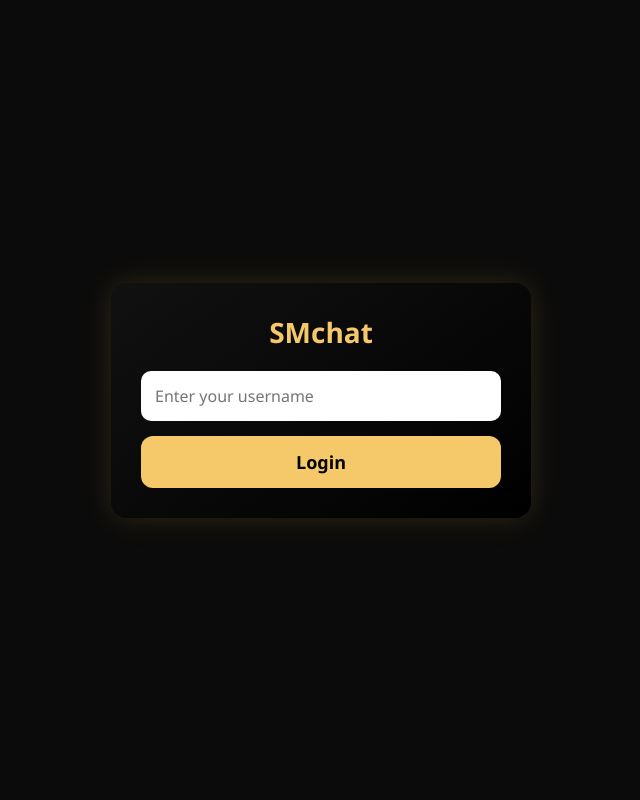
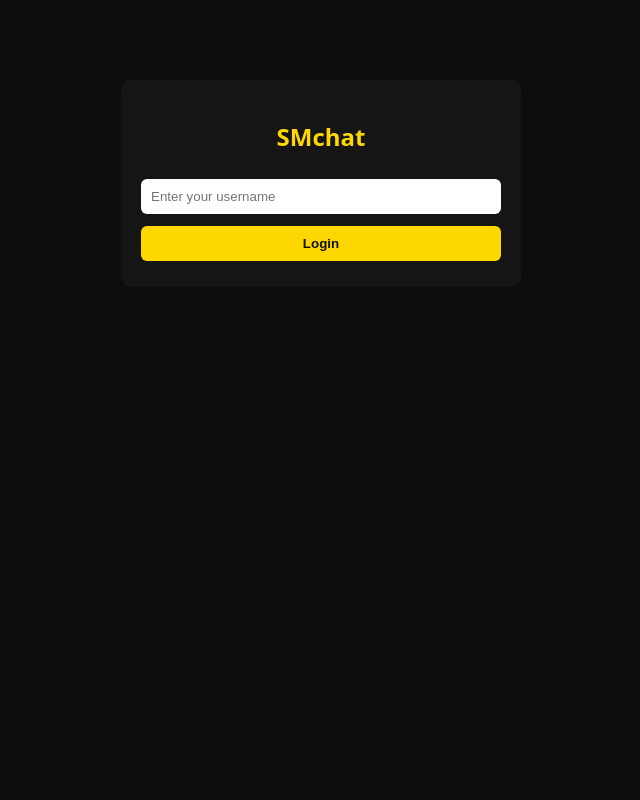
Before and after one commit to mahmudamg11sm/SMchat, a Flask app: page / in a window 1280 px wide. Shown: the whole page, without its empty margins (319-959 px from the left). Run offline with Flask 3, Linux system fonts and the light colour scheme; some libraries are stand-ins or nearby versions.

Commit message:
Update style.css

```diff
--- a/static/css/style.css
+++ b/static/css/style.css
@@ -1,200 +1,112 @@
-/* ================= GLOBAL ================= */
-*{
+/* ===== GLOBAL ===== */
+*{box-sizing:border-box}
+body{
+  font-family:system-ui,sans-serif;
+  background:#0d0d0d;
+  color:#fff;
   margin:0;
-  padding:0;
-  box-sizing:border-box;
-  font-family: "Segoe UI", Roboto, sans-serif;
 }
 
-body{
-  background:#0b0b0b;
-  color:#fff;
-  height:100vh;
-  display:flex;
-  justify-content:center;
-  align-items:center;
+/* ===== LOGIN ===== */
+#login{
+  max-width:400px;
+  margin:80px auto;
+  background:#151515;
+  padding:20px;
+  border-radius:10px;
 }
-
-/* ================= LOGIN ================= */
-#login{
+#login h2{
+  color:gold;
+  text-align:center;
+}
+input,button{
   width:100%;
-  max-width:420px;
-  background:linear-gradient(145deg,#111,#000);
-  padding:30px;
-  border-radius:16px;
-  text-align:center;
-  box-shadow:0 0 30px rgba(255,200,80,0.15);
+  padding:10px;
+  margin:6px 0;
+  border-radius:6px;
+  border:none;
 }
-
-#login h2{
-  color:#f5c86a;
-  margin-bottom:20px;
-  font-size:28px;
-}
-
-#login input{
-  width:100%;
-  padding:14px;
-  margin-bottom:15px;
-  border-radius:10px;
-  border:none;
-  outline:none;
-  font-size:16px;
-}
-
-#login button{
-  width:100%;
-  padding:14px;
-  border:none;
-  border-radius:12px;
-  background:#f5c86a;
-  color:#000;
-  font-size:18px;
+button{
+  background:gold;
+  color:#111;
   font-weight:bold;
   cursor:pointer;
 }
+button:hover{opacity:.85}
 
-/* ================= APP ================= */
+/* ===== CHAT LAYOUT ===== */
 #chat{
-  width:100%;
-  max-width:520px;
+  display:flex;
   height:100vh;
+}
+
+/* ===== SIDEBAR ===== */
+#lists{
+  width:220px;
+  background:#151515;
+  padding:10px;
   display:flex;
   flex-direction:column;
-  background:
-    linear-gradient(rgba(0,0,0,.85),rgba(0,0,0,.95)),
-    url("../img/sm_bg_logo.png") center/60% no-repeat;
+  gap:10px;
+}
+#users,#rooms{
+  background:#1f1f1f;
+  padding:8px;
+  border-radius:8px;
+  overflow-y:auto;
+  max-height:45%;
 }
 
-/* ================= HEADER ================= */
-.header{
-  padding:16px;
-  background:#111;
-  text-align:center;
-  font-size:18px;
-  font-weight:bold;
-  color:#f5c86a;
-  border-bottom:1px solid #222;
+/* ===== MAIN CHAT ===== */
+#chat-area{
+  flex:1;
+  display:flex;
+  flex-direction:column;
+  padding:10px;
 }
 
-/* ================= MESSAGES ================= */
+/* ===== MESSAGES ===== */
 #messages{
   flex:1;
-  padding:15px;
+  background:#0f0f0f;
+  padding:10px;
+  border-radius:10px;
   overflow-y:auto;
 }
-
+.message{
+  margin-bottom:8px;
+  padding:6px 10px;
+  border-radius:8px;
+  max-width:75%;
+}
 .me{
-  background:linear-gradient(135deg,#f5c86a,#d8a63c);
-  color:#000;
-  padding:10px 14px;
-  border-radius:14px 14px 4px 14px;
-  margin:8px 0;
-  max-width:80%;
-  align-self:flex-end;
-  box-shadow:0 4px 10px rgba(0,0,0,.4);
+  background:gold;
+  color:#111;
+  margin-left:auto;
+}
+.other{
+  background:#222;
 }
 
-.other{
-  background:#1c1c1c;
-  padding:10px 14px;
-  border-radius:14px 14px 14px 4px;
-  margin:8px 0;
-  max-width:80%;
-  box-shadow:0 4px 10px rgba(0,0,0,.4);
+/* ===== MEDIA ===== */
+.message img,
+.message video{
+  max-width:100%;
+  border-radius:10px;
+  margin-top:5px;
 }
 
-/* ================= MESSAGE ACTIONS ================= */
-.msg-actions{
+/* ===== INPUT BAR ===== */
+#input-bar{
   display:flex;
-  gap:14px;
-  margin-top:6px;
-  font-size:13px;
-  opacity:.85;
+  gap:6px;
+  margin-top:8px;
 }
-
-.msg-actions span{
-  cursor:pointer;
+#input-bar input[type=text]{
+  flex:1;
 }
-
-/* ================= INPUT ================= */
-.input-area{
-  display:flex;
-  padding:12px;
-  background:#111;
-  border-top:1px solid #222;
-}
-
-.input-area input{
-  flex:1;
-  padding:12px;
-  border-radius:12px;
-  border:none;
-  outline:none;
-  font-size:15px;
-}
-
-.input-area button{
-  margin-left:10px;
-  padding:12px 16px;
-  border:none;
-  border-radius:12px;
-  background:#f5c86a;
-  color:#000;
-  font-weight:bold;
-  cursor:pointer;
-}
-
-/* ================= FLOATING + ================= */
-.plus-btn{
-  position:fixed;
-  bottom:90px;
-  right:20px;
-  width:60px;
-  height:60px;
-  border-radius:50%;
-  border:none;
-  background:#f5c86a;
-  color:#000;
-  font-size:32px;
-  box-shadow:0 10px 25px rgba(245,200,106,.4);
-  cursor:pointer;
-  z-index:10;
-}
-
-/* ================= BOTTOM NAV ================= */
-.bottom-nav{
-  display:flex;
-  justify-content:space-around;
-  padding:10px 0;
-  background:#0f0f0f;
-  border-top:1px solid #222;
-}
-
-.bottom-nav div{
-  font-size:22px;
-  opacity:.6;
-  cursor:pointer;
-}
-
-.bottom-nav .active{
-  opacity:1;
-  color:#f5c86a;
-}
-
-/* ================= SCROLL ================= */
-#messages::-webkit-scrollbar{
-  width:6px;
-}
-#messages::-webkit-scrollbar-thumb{
-  background:#f5c86a;
-  border-radius:10px;
-}
-
-/* ================= RESPONSIVE ================= */
-@media (min-width:768px){
-  #chat{
-    border-radius:18px;
-    height:95vh;
+input[type=file]{
+  width:140px;
+  background:#222;
+  color:#fff;
   }
-   }
```
